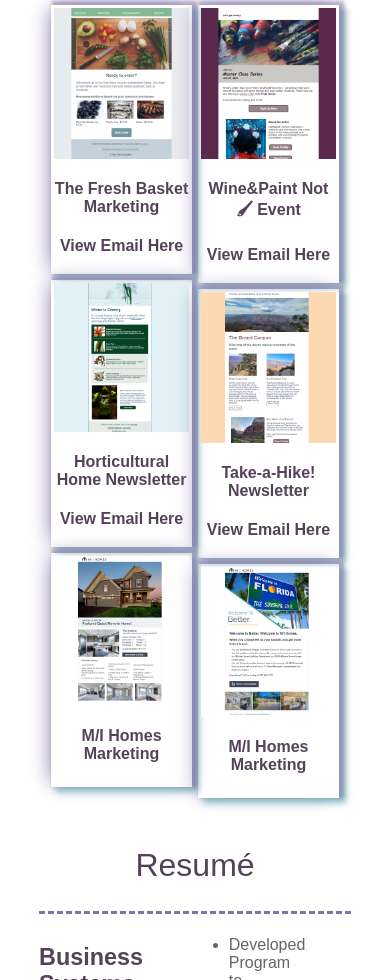
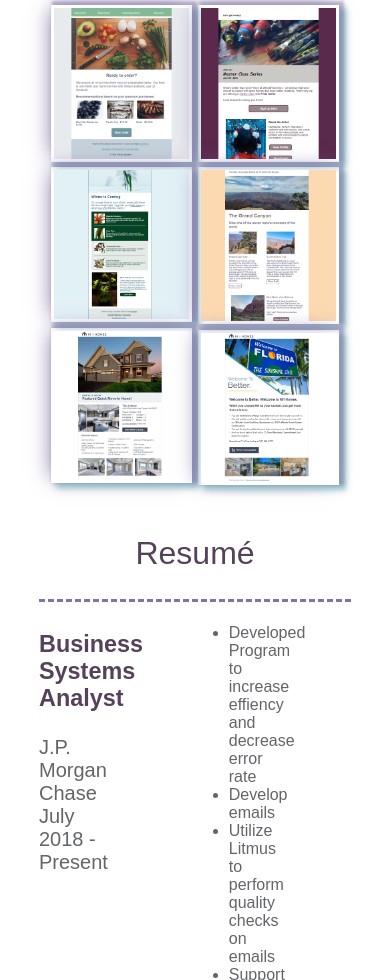
Before and after one commit to pauleykr/pauleykr.github.io, a plain HTML site: page index.html in a window 390 px wide. Shown: the part 1818-2798 px from the top of the page. Drawn offline with Linux system fonts and the light colour scheme.

Commit message:
Update index.html
Hiding text in mobile for UI

```diff
--- a/index.html
+++ b/index.html
@@ -69,8 +69,8 @@
 						<a class="example-image-link" href="img/TheFreshBasket.png" data-lightbox="example-18">
 						<img class="boxImg" src="img/TheFreshBasket.png" alt=""></a>
 						<a class="example-image-link" href="img/TheFreshBasket_2.PNG" data-lightbox="example-18"></a>
-						<h4>The Fresh Basket Marketing</h4>
-						<p class="pBox">
+						<h4 class="hidetxt">The Fresh Basket Marketing</h4>
+						<p class="pBox hidetxt">
 						<a class="linkStyle" target="_blank" href="https://pauleykr.github.io/Email/TheFreshBasket">View Email Here</a>
 						</p>
 					</div>
@@ -80,8 +80,8 @@
 						<a class="example-image-link" href="img/WineNight.png" data-lightbox="example-19">
 						<img class="boxImg" src="img/WineNight.png" alt=""></a>
 						<a class="example-image-link" href="img/WineNight_2.png" data-lightbox="example-19"></a>
-						<h4>Wine&Paint Not&#128396; Event</h4>
-						<p class="pBox">
+						<h4 class="hidetxt">Wine&Paint Not&#128396; Event</h4>
+						<p class="pBox hidetxt">
 						<a class="linkStyle" target="_blank" href="https://pauleykr.github.io/Email/WineNight">View Email Here</a>
 						</p>
 					</div>
@@ -91,8 +91,8 @@
 						<a class="example-image-link" href="img/Email_p1.png" data-lightbox="example-16">
 						<img class="boxImg" src="img/Email_p1.png" alt=""></a>
 						<a class="example-image-link" href="img/Email_p2.png" data-lightbox="example-16"></a>
-						<h4>Horticultural Home Newsletter</h4>
-						<p class="pBox">
+						<h4 class="hidetxt">Horticultural Home Newsletter</h4>
+						<p class="pBox hidetxt">
 						<a class="linkStyle" target="_blank" href="https://pauleykr.github.io/Email/HorticulturalHome">View Email Here</a>
 						</p>
 					</div>
@@ -102,8 +102,8 @@
 						<a class="example-image-link" href="img/TakeAHike.png" data-lightbox="example-17">
 						<img class="boxImg" src="img/TakeAHike.png" alt=""></a>
 						<a class="example-image-link" href="img/TakeAHike_2.png" data-lightbox="example-17"></a>
-						<h4>Take-a-Hike! Newsletter</h4>
-						<p class="pBox">
+						<h4 class="hidetxt">Take-a-Hike! Newsletter</h4>
+						<p class="pBox hidetxt">
 						<a class="linkStyle" target="_blank" href="https://pauleykr.github.io/Email/National_Park">View Email Here</a>
 						</p>
 					</div>
@@ -113,8 +113,8 @@
 						<a class="example-image-link" href="img/MI-Email-3.png" data-lightbox="example-6">
 						<img class="boxImg" src="img/MI-Email-3.png" alt="M/I Homes Marketing Email"></a>
 
-						<h4>M/I Homes Marketing</h4>
-						<p class="pBox">
+						<h4 class="hidetxt">M/I Homes Marketing</h4>
+						<p class="pBox hidetxt">
 						</p>
 					</div>
 			</div>
@@ -122,8 +122,8 @@
 				<div class="blockStyles">
 						<a class="example-image-link" href="img/MI-Email-2.png" data-lightbox="example-5">
 						<img class="boxImg" src="img/MI-Email-2.png" alt="M/I Homes Marketing Email"></a>
-						<h4>M/I Homes Marketing</h4>
-						<p class="pBox">
+						<h4 class="hidetxt" >M/I Homes Marketing</h4>
+						<p class="pBox hidetxt">
 						</p>
 					</div>
 			</div>
```
